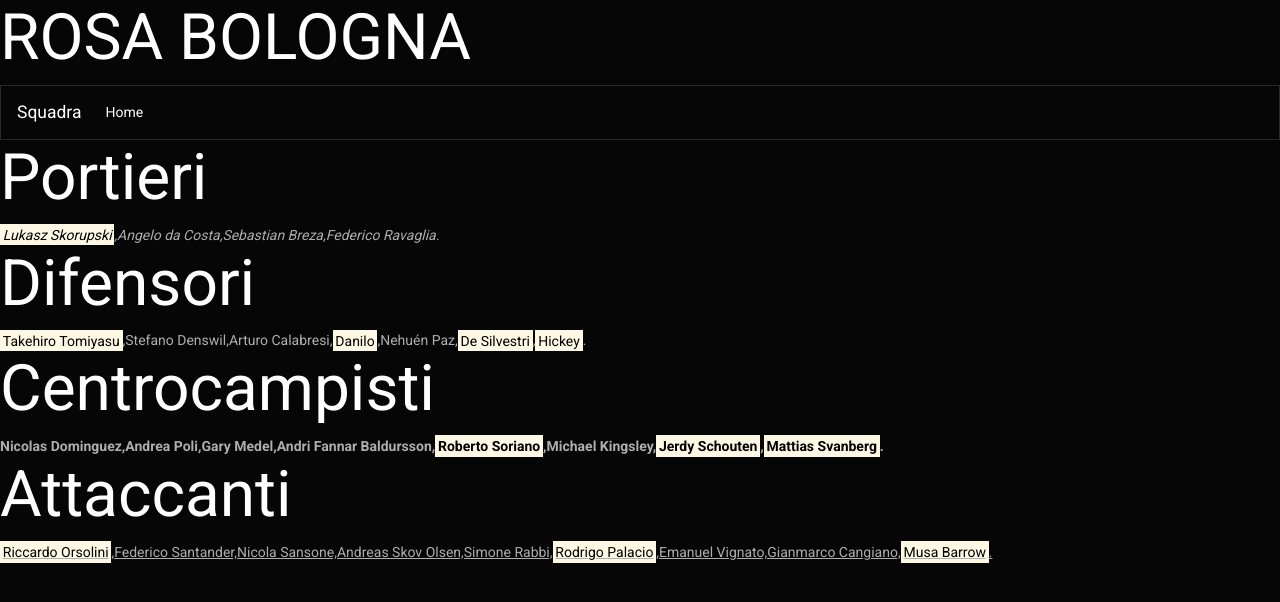
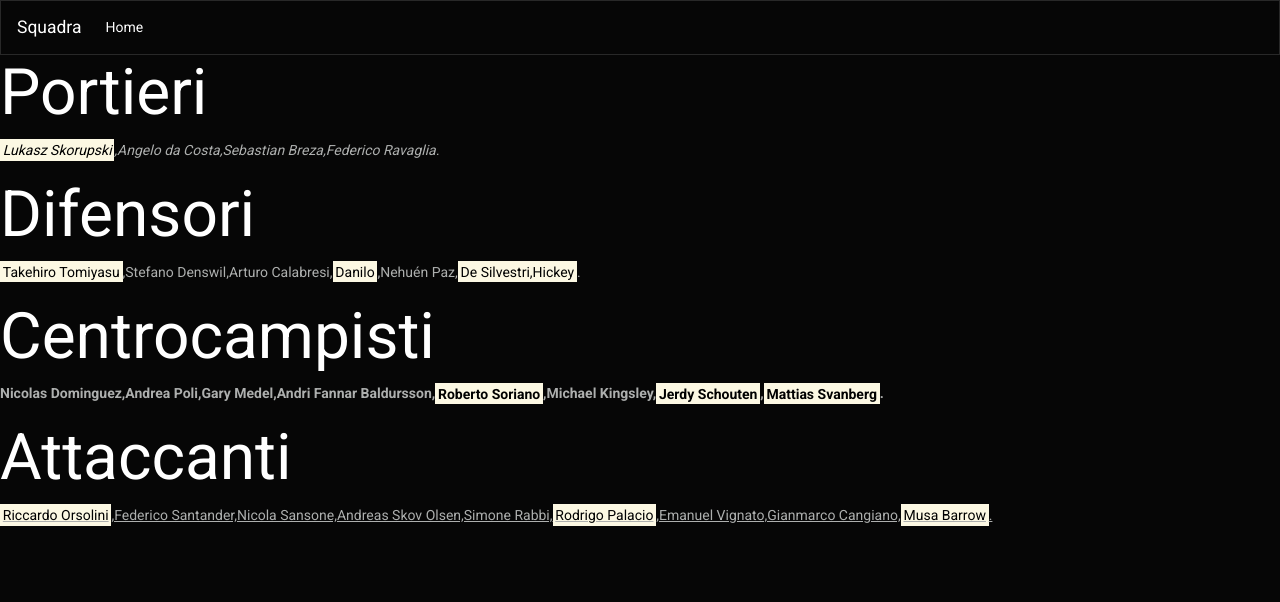
Before and after one commit to kekko200329/kekko200329.github.io, a plain HTML site: page Squadra.html in a window 1280 px wide. Drawn offline with nearby package versions, Linux system fonts and the light colour scheme.

Commit message:
Modifica del file

```diff
--- a/Squadra.html
+++ b/Squadra.html
@@ -1,14 +1,14 @@
 <!doctype html>
+<html>
 <html lang="it">
- <html>
     <head>
+         <title>Rosa</title>
          <meta charset="utf-8">
          <meta name="viewport" content="width=device-width, initial-scale=1">
          <script src="https://code.jquery.com/jquery-3.5.1.slim.min.js" integrity="sha384-DfXdz2htPH0lsSSs5nCTpuj/zy4C+OGpamoFVy38MVBnE+IbbVYUew+OrCXaRkfj" crossorigin="anonymous"></script>
          <script src="https://cdn.jsdelivr.net/npm/bootstrap@4.5.3/dist/js/bootstrap.bundle.min.js" integrity="sha384-ho+j7jyWK8fNQe+A12Hb8AhRq26LrZ/JpcUGGOn+Y7RsweNrtN/tE3MoK7ZeZDyx" crossorigin="anonymous"></script>
          <link rel="stylesheet" href="https://cdn.jsdelivr.net/npm/bootswatch@4.5.3/dist/cyborg/bootstrap.css" integrity="sha256-BDgiKOcL++WqZ40IMQmYjZX3m8w+vuQhWc8NvpQOqx8=" crossorigin="anonymous">
     </head>
-           <h1>ROSA BOLOGNA</h1>
              <body>
                <nav class="navbar navbar-expand-lg navbar-dark bg-dark">
 <a class="navbar-brand" href="Squadra.html">Squadra</a>
@@ -24,15 +24,16 @@
       </a>
     </li>
   </div>
+</ul>
  </nav>
                 <h1>Portieri</h1>
-                <p1><em><mark>Lukasz Skorupski</mark>,Angelo da Costa,Sebastian Breza,Federico Ravaglia.</em></p1>
+                <p><em><mark>Lukasz Skorupski</mark>,Angelo da Costa,Sebastian Breza,Federico Ravaglia.</em></p>
                 <h1>Difensori</h1>
-                <p2><mark>Takehiro Tomiyasu</mark>,Stefano Denswil,Arturo Calabresi,<mark>Danilo</mark>,Nehuén Paz,<mark>De Silvestri</mark>,<mark>Hickey</mark>.</p2>
+                <p><mark>Takehiro Tomiyasu</mark>,Stefano Denswil,Arturo Calabresi,<mark>Danilo</mark>,Nehuén Paz,<mark>De Silvestri,Hickey</mark>.</p>
                 <h1>Centrocampisti</h1>
-                <p3><strong>Nicolas Dominguez,Andrea Poli,Gary Medel,Andri Fannar Baldursson,<mark>Roberto Soriano</mark>,Michael Kingsley,<mark>Jerdy Schouten</mark>,<mark>Mattias Svanberg</mark>.</strong></p3>
+                <p><strong>Nicolas Dominguez,Andrea Poli,Gary Medel,Andri Fannar Baldursson,<mark>Roberto Soriano</mark>,Michael Kingsley,<mark>Jerdy Schouten</mark>,<mark>Mattias Svanberg</mark>.</strong></p>
                 <h1>Attaccanti</h1>
-                <p4><u><mark>Riccardo Orsolini</mark>,Federico Santander,Nicola Sansone,Andreas Skov Olsen,Simone Rabbi,<mark>Rodrigo Palacio</mark>,Emanuel Vignato,Gianmarco Cangiano,<mark>Musa Barrow</mark>.</u></p4>
+                <p><u><mark>Riccardo Orsolini</mark>,Federico Santander,Nicola Sansone,Andreas Skov Olsen,Simone Rabbi,<mark>Rodrigo Palacio</mark>,Emanuel Vignato,Gianmarco Cangiano,<mark>Musa Barrow</mark>.</u></p>
             </body>
 
 </html>
```
Also changed, not shown: PctoInglese.html (+1 -1 lines).
